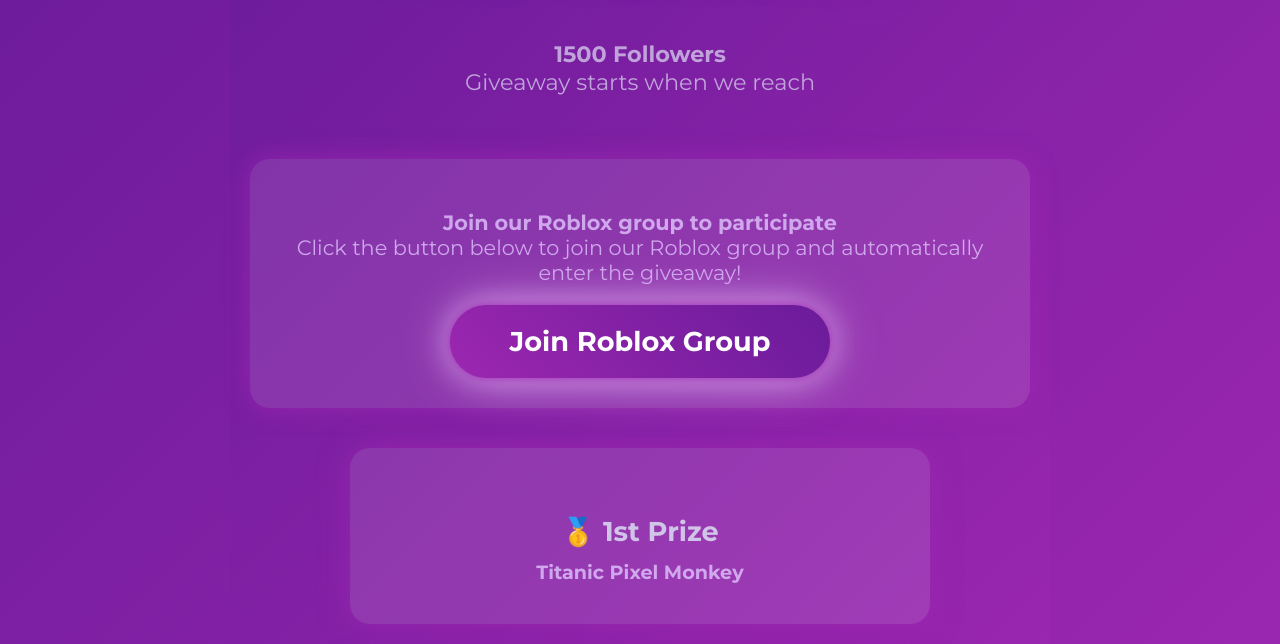
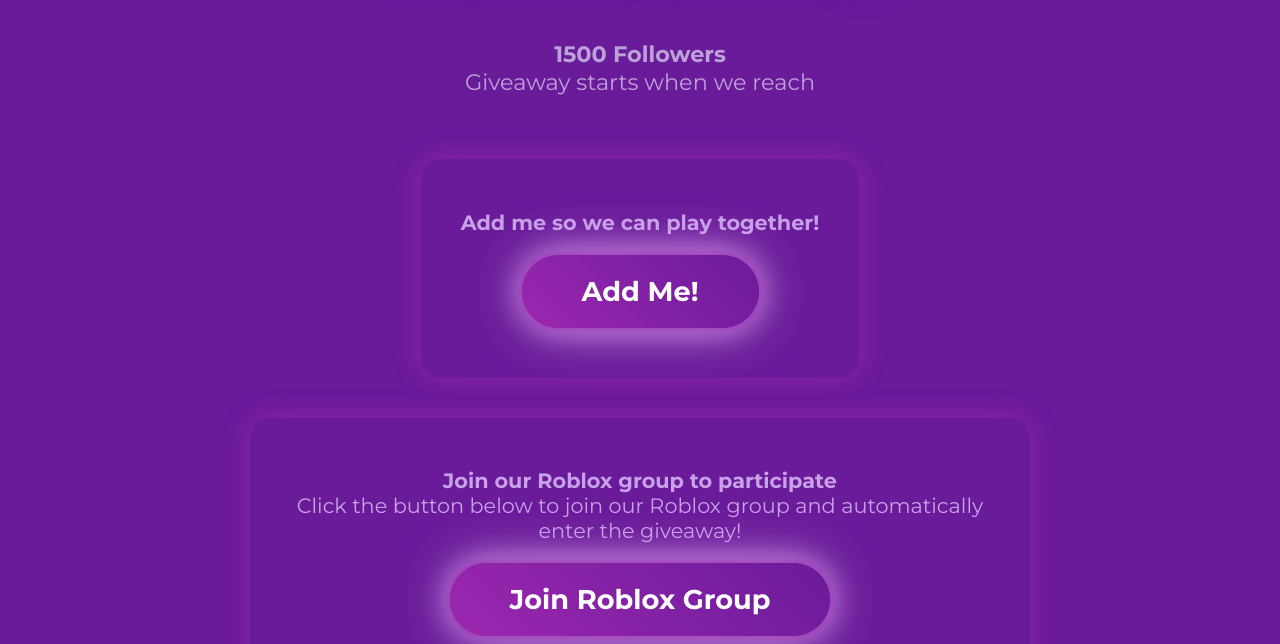
Before and after one commit to P076main/ps99-giveaway, a plain HTML site: page index.html in a window 1280 px wide. Shown: the part 156-800 px from the top of the page. Drawn offline with Linux system fonts and the light colour scheme.

Commit message:
Update index.html

```diff
--- a/index.html
+++ b/index.html
@@ -8,8 +8,10 @@
     @import url('https://fonts.googleapis.com/css2?family=Montserrat:wght@400;700&display=swap');
 
     body, html {
-      margin: 0; padding: 0; height: 100%;
-      background: linear-gradient(135deg, #6a1b9a, #9c27b0);
+      margin: 0;
+      padding: 0;
+      height: 100%;
+      background: #6a1b9a; /* Vaste paarse achtergrond */
       font-family: 'Montserrat', sans-serif;
       color: #fff;
       display: flex;
@@ -39,8 +41,9 @@
       color: #d1c4e9cc;
     }
 
+    .add-box,
     .join-box {
-      background: rgba(255 255 255 / 0.1);
+      background: #6a1b9a; /* Geen transparantie meer */
       border-radius: 20px;
       padding: 30px 40px;
       max-width: 700px;
@@ -49,13 +52,15 @@
       text-align: center;
     }
 
+    .add-box p,
     .join-box p {
       font-size: 1.3rem;
       margin-bottom: 20px;
       color: #e0c3fccc;
     }
 
-    .join-btn {
+    .join-btn,
+    .extra-btn {
       background: linear-gradient(45deg, #9c27b0, #6a1b9a);
       border: none;
       padding: 20px 60px;
@@ -72,9 +77,11 @@
       text-decoration: none;
       user-select: none;
       display: inline-block;
+      margin-bottom: 20px;
     }
 
-    .join-btn:hover {
+    .join-btn:hover,
+    .extra-btn:hover {
       box-shadow:
         0 0 15px #9c27b0ff,
         0 0 40px #d39ce7ff,
@@ -94,7 +101,7 @@
     }
 
     .prize-1 {
-      background: rgba(255 255 255 / 0.1);
+      background: #6a1b9a;
       padding: 40px 50px;
       border-radius: 20px;
       box-shadow: 0 0 30px #9c27b0cc;
@@ -119,7 +126,7 @@
     }
 
     .prize-sub {
-      background: rgba(255 255 255 / 0.1);
+      background: #6a1b9a;
       flex: 1 1 300px;
       padding: 25px 30px;
       border-radius: 15px;
@@ -150,7 +157,8 @@
       h1 {
         font-size: 3rem;
       }
-      .join-btn {
+      .join-btn,
+      .extra-btn {
         font-size: 1.5rem;
         padding: 16px 45px;
       }
@@ -167,6 +175,11 @@
     <h1>PS99 Giveaway</h1>
 
     <p class="subtext"><strong>1500 Followers</strong><br />Giveaway starts when we reach</p>
+
+    <div class="add-box">
+      <p><strong>Add me so we can play together!</strong></p>
+      <a href="https://www.roblox.com/users/12345678/profile" target="_blank" rel="noopener" class="join-btn">Add Me!</a>
+    </div>
 
     <div class="join-box">
       <p><strong>Join our Roblox group to participate</strong><br />
```
